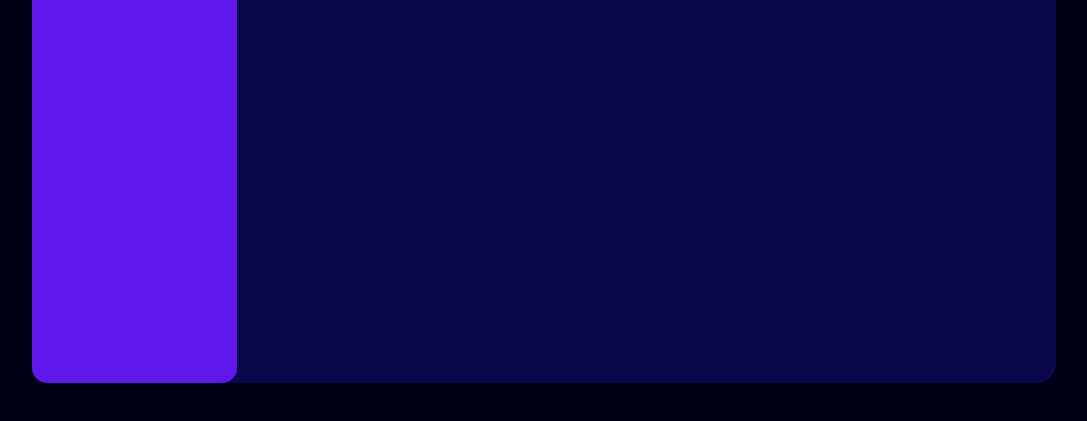
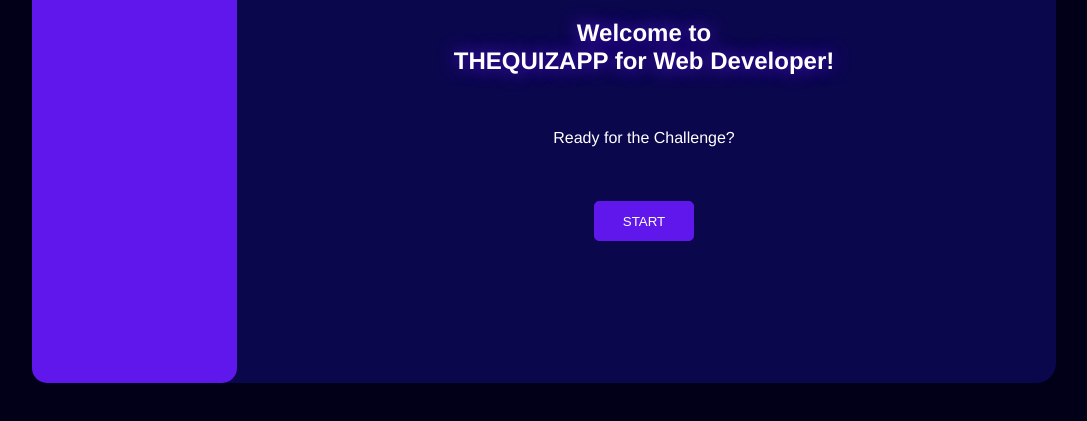
Before and after one commit to dianaasmus/Quiz-App, a plain HTML site: page index.html in a window 1280 px wide. Shown: the part 257-678 px from the top of the page, without its empty margins (96-1183 px from the left). Drawn offline with Linux system fonts and the light colour scheme.

Commit message:
homepage

```diff
--- a/index.html
+++ b/index.html
@@ -16,16 +16,21 @@
     <script src="script.js"></script>
 </head>
 
-<body>
+<body onload="init()">
 
     <div class="card">
-        <div class="right">
+        <div class="left">
             <div class="logo">
                 <img src="img/quizApp-logo.png" class="logo-p1">
                 <img src="img/thequizapp.png" class="logo-p2">
             </div>
         </div>
-        <div></div>
+        <div class="right">
+            <h1>Welcome to <br>
+            THEQUIZAPP for Web Developer!</h1>
+            <p class="start-q">Ready for the Challenge?</p>
+            <button class="start-btn">START</button>
+        </div>
     </div>
 
 </body>
--- a/style.css
+++ b/style.css
@@ -5,6 +5,7 @@ body {
     display: flex;
     justify-content: center;
     align-items: center;
+    font-family: helvetica;
 }
 
 .card {
@@ -15,7 +16,8 @@ body {
     display: flex;
 }
 
-.right {
+/* ==================== left  */
+.left {
     width: 20%;
     border-radius: 15px;
     background-color: rgb(95, 23, 235);
@@ -38,3 +40,40 @@ body {
 .logo-p2 {
     height: 15px;
 }
+
+/* ==================== Right  */
+.right {
+    width: 60%;
+    padding: 50px 0 50px 100px;
+    display: flex;
+    flex-direction: column;
+    align-items: center;
+}
+
+h1 {
+    text-align: center;
+    color: white;
+    font-size: 1.5rem;
+    padding-top: 50px;
+    text-shadow: 0 0 17px rgb(95, 23, 235);
+}
+
+.start-q {
+    color: white;
+    padding-top: 22px;
+}
+
+.start-btn {
+    min-width: 100px;
+    height: 40px;
+    margin-top: 38px;
+    color: white;
+    border-radius: 5px;
+    background-color: rgb(95, 23, 235);
+    border: 1px solid rgb(95, 23, 235);
+}
+
+.start-btn:hover {
+    background-color: rgb(11, 7, 77);
+    border: 2px solid rgb(95, 23, 235);
+}
```
